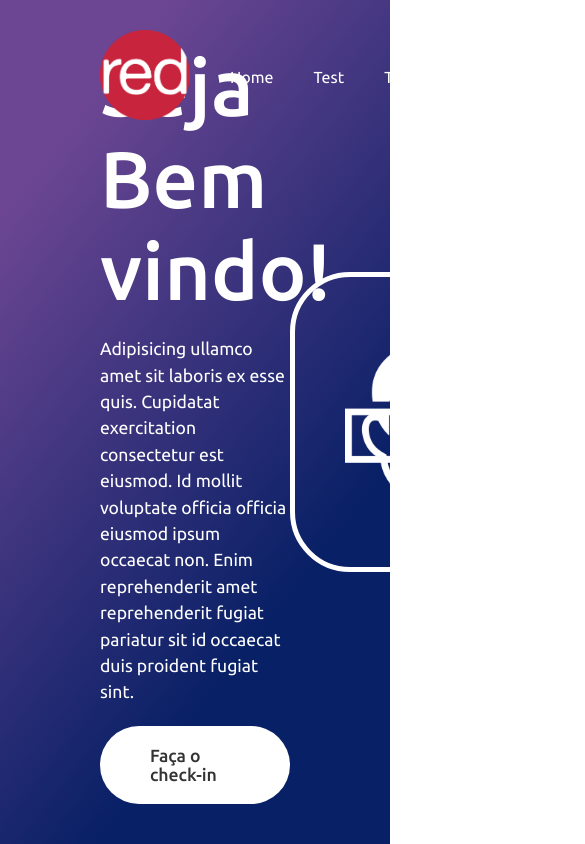
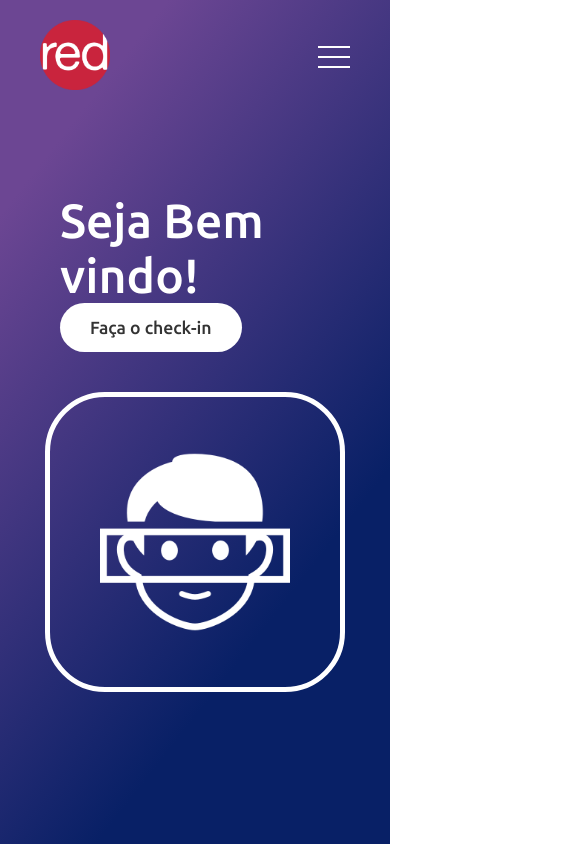
Before and after one commit to Guilherme-devcode/Reconhecimento-Facial, a React (Create React App) app: page / in a window 390 px wide. Shown: the whole page, 585 px wide, since content can reach past the window. Built offline with nearby package versions, Linux system fonts and the light colour scheme.

Commit message:
responsividade home

```diff
--- a/src/App.css
+++ b/src/App.css
@@ -1,13 +1,14 @@
-.App{
+.App {
   position: relative;
   min-height: 100vh;
-	background: linear-gradient(128deg, rgba(108,70,147,1) 16%, rgba(8,32,102,1) 72%);
+  background: linear-gradient(128deg, rgba(108, 70, 147, 1) 16%, rgba(8, 32, 102, 1) 72%);
   display: flex;
   justify-content: center;
   align-items: center;
   flex-direction: column;
 }
-canvas{
+
+canvas {
   position: absolute;
   top: 60px;
   left: 15vw;
@@ -15,11 +16,25 @@ canvas{
   margin: 0 auto;
 }
 
-video{
+video {
   position: absolute;
   top: 0px;
   left: 15vw;
   display: block;
   margin: 0 auto;
+}
 
+@media (max-width:991px) {
+  .main{
+    padding: 40px;
   }
+  header{
+    padding: 20px 40px;
+  }
+}
+@media (max-width:480px) {
+  header,
+  .main{
+    padding: 20px;
+  }
+}
--- a/src/components/home/style.css
+++ b/src/components/home/style.css
@@ -1,4 +1,4 @@
-.content{
+.content {
     position: relative;
     width: 100%;
     padding: 30px 100px;
@@ -6,23 +6,27 @@
     align-items: center;
     justify-content: space-between;
 }
-.content .text{
+
+.content .text {
     width: 100%;
     max-width: 600px;
 }
-.content .text h2{
+
+.content .text h2 {
     color: white;
     font-size: 5em;
     font-weight: 500;
 }
-.content .text p{
+
+.content .text p {
     color: white;
     font-size: 1.1em;
     line-height: 1.5em;
     margin: 20px 0;
     font-weight: 400;
 }
-.btn{
+
+.btn {
     position: relative;
     display: inline-block;
     padding: 20px 50px;
@@ -34,13 +38,42 @@
     text-decoration: none;
     transition: 0.25s;
 }
-.btn:hover{
+
+.btn:hover {
     letter-spacing: 2px;
 }
-.face-id{
+
+.face-id {
     border: 5px solid black;
     padding: 50px;
     border-radius: 20%;
     max-width: 300px;
     filter: invert(100%);
 }
+
+@media (max-width:991px) {
+    .content {
+        flex-direction: column;
+        margin: 120px 0 40px;
+        padding: 30px 60px;
+    }
+
+    .content .text p {
+        display: none;
+    }
+
+    .face-id {
+        margin: 40px 0;
+    }
+
+}
+
+@media (max-width:480px) {
+    .content .text h2 {
+        font-size: 3em;
+    }
+
+    .btn {
+        padding: 15px 30px;
+    }
+}
--- a/src/components/navbar/Navbar.jsx
+++ b/src/components/navbar/Navbar.jsx
@@ -1,12 +1,23 @@
-import React from 'react'
+import React, { useState } from 'react'
 import './style.css';
 import LogotipoRed from '../../assets/img/LogotipoRed.png'
+
+
+
+
 function Navbar() {
+    const [isActive, setActive] = useState("false");
+
+    const handleToggle = () => {
+        setActive(!isActive);
+    };
+
     return (
         <div className='header'>
             <header>
                 <a href='#'><img className='logo' src={LogotipoRed} ></img></a>
-                <ul className='navigation'>
+                <div onClick={handleToggle}  className={isActive ? "toggle" : "toggle active"}></div>
+                <ul className={isActive ? "navigation" : "navigation active"}>
                     <li><a href='#'>Home</a></li>
                     <li><a href='#'>Test</a></li>
                     <li><a href='#'>Test</a></li>
--- a/src/components/navbar/style.css
+++ b/src/components/navbar/style.css
@@ -1,4 +1,4 @@
-header{
+header {
     position: absolute;
     top: 0;
     left: 0;
@@ -10,20 +10,110 @@ header{
     z-index: 1000;
 }
 
-.logo{
+.logo {
     max-width: 90px;
 
 }
-.navigation{
+
+.navigation {
     display: flex;
 }
 
-.navigation li{
+.navigation li {
     list-style: none;
 }
-.navigation li a{
+
+.navigation li a {
     position: relative;
     color: #fff;
     text-decoration: none;
     margin-left: 40px;
 }
+
+@media (max-width:991px) {
+    .logo {
+        max-width: 70px;
+    }
+
+    header {
+        padding: 20px 40px;
+    }
+
+    .navigation {
+        display: none;
+    }
+
+    .navigation.active {
+        position: fixed;
+        top: 0;
+        left: 0;
+        width: 100%;
+        height: 100%;
+        background: rgba(108, 70, 147, 1);
+        display: flex;
+        justify-content: center;
+        align-items: center;
+        flex-direction: column;
+    }
+
+    .navigation li a {
+        font-size: 1.5em;
+        margin: 10px 0;
+        display: inline-block;
+    }
+
+    .toggle {
+        position: relative;
+        width: 32px;
+        height: 40px;
+        display: flex;
+        justify-content: center;
+        align-items: center;
+        z-index: 10000000;
+        cursor: pointer;
+    }
+
+    .toggle.active {
+        position: fixed;
+        right: 40px;
+    }
+
+    .toggle::before {
+        content: '';
+        position: absolute;
+        width: 100%;
+        height: 2px;
+        background-color: white;
+        transform: translateY(-10px);
+        box-shadow: 0 10px 0 #fff;
+        transition: 0.25s;
+    }
+
+    .toggle.active::before {
+        transform: translateY(-0px) rotate(45deg);
+        box-shadow: 0 0px 0 #fff;
+
+    }
+
+    .toggle::after {
+        content: '';
+        position: absolute;
+        width: 100%;
+        height: 2px;
+        background-color: white;
+        transform: translateY(10px);
+        transition: 0.25s;
+
+    }
+
+    .toggle.active::after {
+        transform: translateY(0px) rotate(-45deg);
+    }
+}
+
+@media (max-width:480px) {
+    .toggle.active {
+        position: fixed;
+        right: 20px;
+    }
+}
```
Lines whose indentation alone changed are shown as unchanged.
